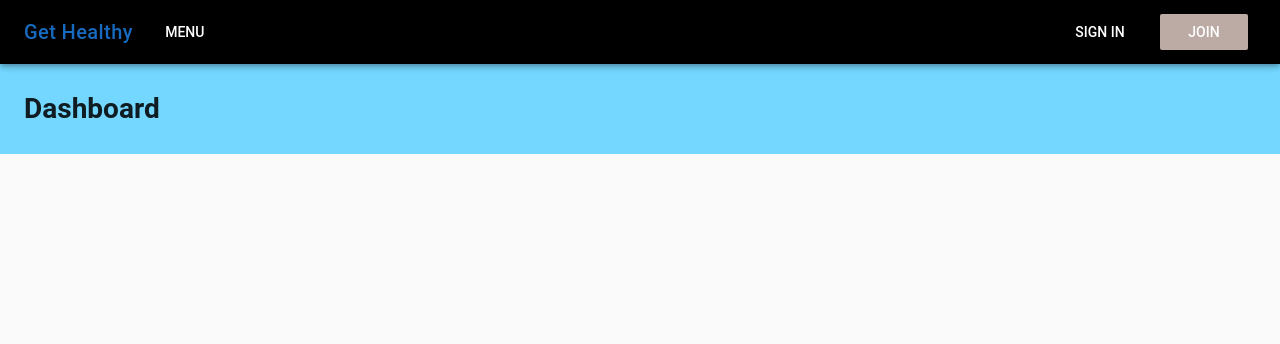
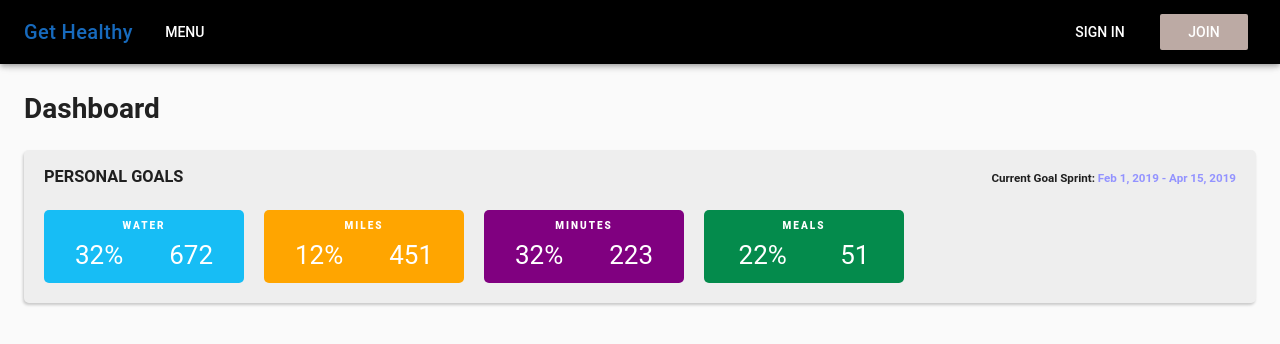
Before and after one commit to joshin-run/gethealthy, a Vue app: page /dashboard in a window 1280 px wide. Shown: the top 344 px of the page. Built offline with nearby package versions, Linux system fonts and the light colour scheme; a small style sheet from the web is missing.

Commit message:
Feat (style) add personal goals panel

```diff
--- /dev/null
+++ b/src/components/PersonalGoals.vue
@@ -0,0 +1,127 @@
+<template>
+    <!-- <v-container fluid> -->
+        <div class="personal-goals-section">
+            <div class="section-labels">
+              <h3>PERSONAL GOALS</h3>
+              <h5>Current Goal Sprint: <span>Feb 1, 2019 - Apr 15, 2019</span></h5>
+            </div>
+            <div class="goal-container">
+              <div class="goal-tile water">
+                <div class="label">WATER</div>
+                <div class="data-container">
+                  <div class="percent">32%</div>
+                  <div class="accum">672</div>
+                </div>
+              </div>
+            </div>
+            <div class="goal-container">
+              <div class="goal-tile miles">
+                <div class="label">MILES</div>
+                <div class="data-container">
+                  <div class="percent">12%</div>
+                  <div class="accum">451</div>
+                </div>
+              </div>
+            </div>
+            <div class="goal-container">
+              <div class="goal-tile minutes">
+                <div class="label">MINUTES</div>
+                <div class="data-container">
+                  <div class="percent">32%</div>
+                  <div class="accum">223</div>
+                </div>
+              </div>
+            </div>
+            <div class="goal-container">
+              <div class="goal-tile meals">
+                <div class="label">MEALS</div>
+                <div class="data-container">
+                  <div class="percent">22%</div>
+                  <div class="accum">51</div>
+                </div>
+              </div>
+            </div>
+
+        </div>
+    <!-- </v-container> -->
+</template>
+<script>
+export default {
+    name: 'PersonalGoals'
+};
+</script>
+<style lang="scss" scoped>
+.personal-goals-section {
+  // border: 1px solid lightgray;
+  padding: 20px;
+  background: rgb(238, 238, 238);
+  display: block;
+  border-radius: 5px;
+  box-shadow: -1px 2px 3px rgba(0,0,0,0.2);
+  .section-labels {
+    display: flex;
+    flex-flow: row nowrap;
+    justify-content: space-between;
+    align-items: flex-start;
+    margin: 0 0 20px 0;
+    h3 {
+      margin-top: -5px;
+    }
+    h5 {
+      span {
+        color: rgb(147, 147, 255);
+      }
+    }
+  }
+  .goal-container {
+    display: inline-block;
+    margin: 0 20px 0 0;
+    .goal-tile {
+      // background: lightgray;
+      padding: 8px;
+      // height: 50px;
+      width: 200px;
+      border-radius: 5px;
+      .label {
+        text-align: center;
+        color: #fff;
+        font-weight: 900;
+        font-size: 10px;
+        letter-spacing: 2px;
+        margin-bottom: 3px;
+      }
+      .data-container {
+        display: flex;
+        flex-flow: row nowrap;
+        justify-content: space-around;
+        align-items: center;
+        color: #fff;
+        font-size: 26px;
+        // .percent {
+        //   // display: inline-block;
+        // }
+        // .accum {
+        //   // display: inline-block;
+        // }
+      }
+    }
+  }
+  .water {
+      // background: linear-gradient(to right, rgb(23, 189, 245), rgb(87, 213, 255));
+      background: rgb(23, 189, 245);
+    }
+    .miles {
+      background: orange;
+      // background: linear-gradient(black, gray)
+    }
+    .minutes {
+      background: purple;
+      // background: linear-gradient(black, gray)
+    }
+    .meals {
+      background: rgb(4, 139, 76);
+      // background: linear-gradient(black, gray)
+    }
+}
+
+</style>
--- a/src/views/Dashboard.vue
+++ b/src/views/Dashboard.vue
@@ -1,17 +1,28 @@
 <template>
     <v-container id="dashboard" fluid>
-        <v-layout>
+        <v-layout class="page-title">
             <h1>Dashboard</h1>
         </v-layout>
+        <personal-goals />
     </v-container>
 </template>
 <script>
+import PersonalGoals from '@/components/PersonalGoals';
+
 export default {
-    name: 'Dashboard'
+    name: 'Dashboard',
+    components: {
+        PersonalGoals
+    }
 };
 </script>
-<style scoped>
+<style lang="scss" scoped>
 #dashboard {
-    background: rgb(115, 215, 255);
+    // background: lightgreen;
+    .page-title {
+        padding: 0;
+        margin: 0 0 20px 0;
+        // background: rgb(115, 215, 255);
+    }
 }
 </style>
```
